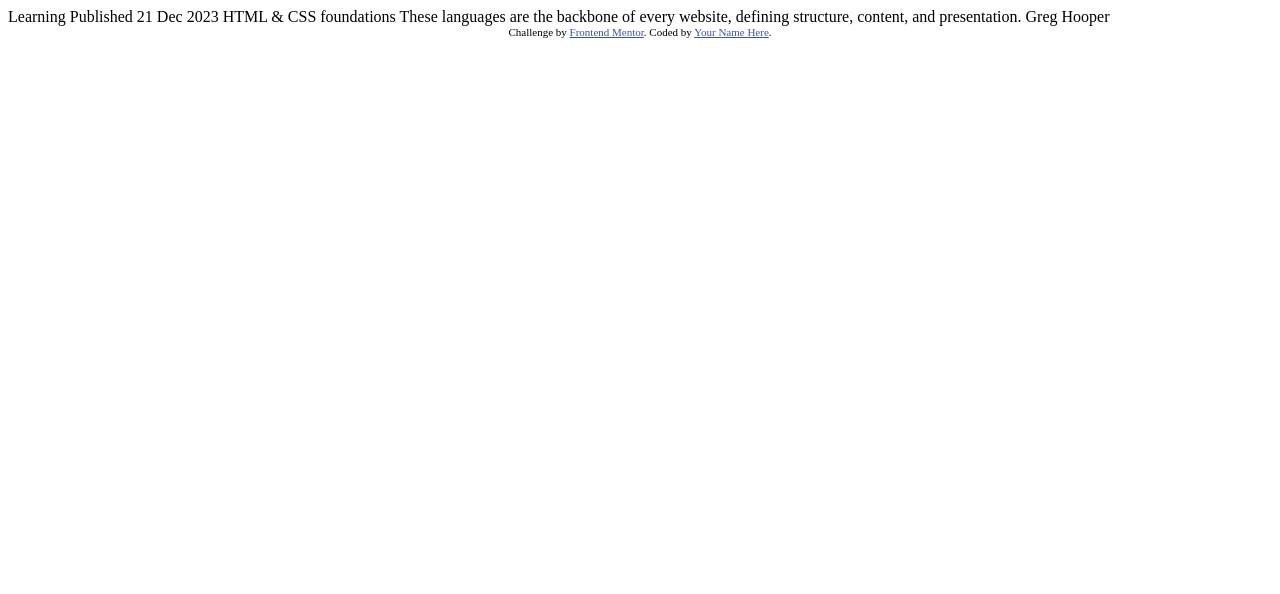
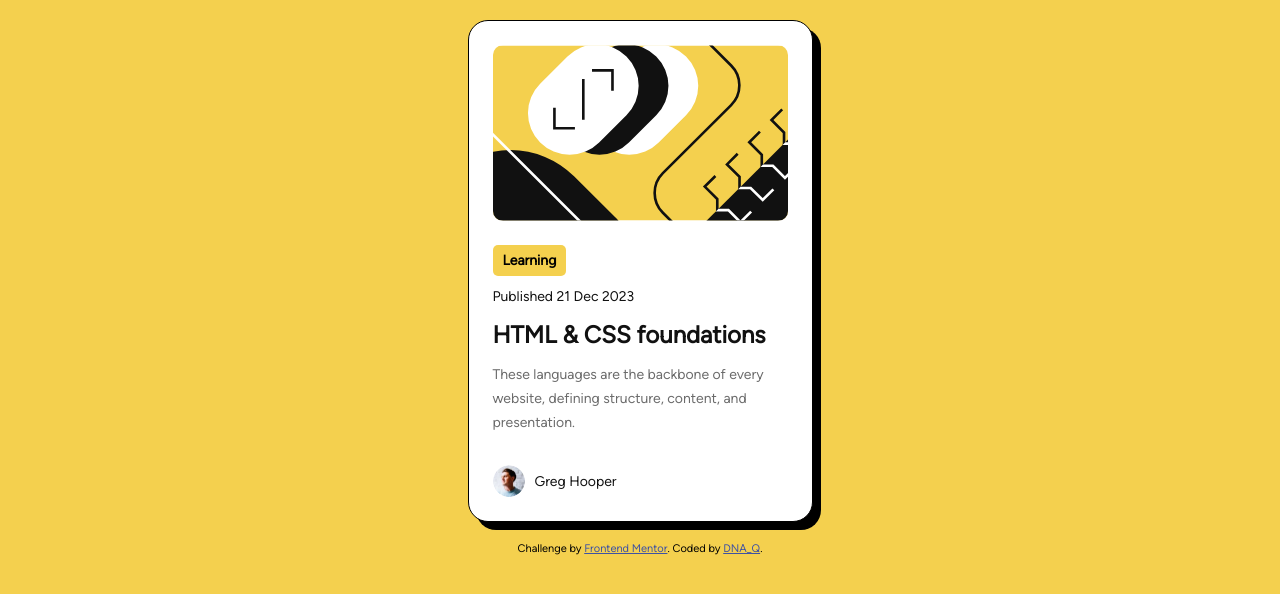
Before and after one commit to QuayeDNA/Frontend_Mentor_Projects, a plain HTML site: page Blog-Profile/index.html in a window 1280 px wide. Drawn offline with Linux system fonts and the light colour scheme.

Commit message:
Refactor Blog Profile component: restructure HTML, enhance semantics, and add CSS styles for improved layout

```diff
--- a/Blog-Profile/index.html
+++ b/Blog-Profile/index.html
@@ -1,34 +1,56 @@
 <!DOCTYPE html>
 <html lang="en">
+
 <head>
   <meta charset="UTF-8">
-  <meta name="viewport" content="width=device-width, initial-scale=1.0"> <!-- displays site properly based on user's device -->
+  <meta name="viewport" content="width=device-width, initial-scale=1.0">
+  <!-- displays site properly based on user's device -->
 
   <link rel="icon" type="image/png" sizes="32x32" href="./assets/images/favicon-32x32.png">
-
+  <link rel="stylesheet" href="./styles/styles.css">
   <title>Frontend Mentor | Blog preview card</title>
 
   <!-- Feel free to remove these styles or customise in your own stylesheet 👍 -->
   <style>
-    .attribution { font-size: 11px; text-align: center; }
-    .attribution a { color: hsl(228, 45%, 44%); }
+    .attribution {
+      font-size: 11px;
+      text-align: center;
+    }
+
+    .attribution a {
+      color: hsl(228, 45%, 44%);
+    }
   </style>
 </head>
+
 <body>
+  <header>
+    <h1 class="sr-only">Blog Profile</h1>
+  </header>
 
-  Learning
+  <main class="container">
+    <section class="card">
+      <img src="./assets/images/illustration-article.svg" alt="illustration-article" class="card__img">
 
-  Published 21 Dec 2023
+      <p class="card__tag">Learning</p>
 
-  HTML & CSS foundations
+      <div class="card__content">
+        <article class="card__article">
+          <p class="date">Published 21 Dec 2023</p>
+          <h5 class="title">HTML &amp; CSS foundations</h5>
+          <p>These languages are the backbone of every website, defining structure, content, and presentation.</p>
+        </article>
+        <span class="card__author">
+          <img src="./assets/images/image-avatar.webp" alt="Author Avatar" class="author__img">
+          <p class="author__name">Greg Hooper</p>
+        </span>
+      </div>
+    </section>
+    <div class="attribution">
+      Challenge by <a href="https://www.frontendmentor.io?ref=challenge" target="_blank">Frontend Mentor</a>.
+      Coded by <a href="#">DNA_Q</a>.
+    </div>
+  </main>
+</body>
 
-  These languages are the backbone of every website, defining structure, content, and presentation.
-
-  Greg Hooper
-
-  <div class="attribution">
-    Challenge by <a href="https://www.frontendmentor.io?ref=challenge" target="_blank">Frontend Mentor</a>.
-    Coded by <a href="#">Your Name Here</a>.
-  </div>
-</body>
 </html>
--- /dev/null
+++ b/Blog-Profile/styles/styles.css
@@ -0,0 +1,149 @@
+* {
+    margin: 0;
+    padding: 0;
+    box-sizing: border-box;
+}
+
+@font-face {
+  font-family: 'Figtree';
+  src: url('../assets/fonts/Figtree-Italic-VariableFont_wght.ttf') format('truetype-variations');
+  font-weight: 100 900;
+  font-style: italic;
+  font-display: swap;
+}
+
+@font-face {
+  font-family: 'Figtree';
+  src: url('../assets/fonts/Figtree-VariableFont_wght.ttf') format('truetype');
+  font-weight: 400;
+  font-style: normal;
+  font-display: swap;
+}
+
+:root {
+    --yellow: #F4D04E;
+    --grey-950: #111111;
+    --grey-500: #6b6b6b;
+    --white: #fff;
+
+    /* Typography */
+    --font-family: 'Figtree', sans-serif;
+    --font-size-1: 24px;
+    --font-size-2: 16px;
+    --font-size-3: 14px;
+    --line-height: 150%;
+    --letter-spacing: 0px;
+}
+
+body {
+    font-family: var(--font-family);
+    background-color: #F4D04E;
+}
+
+.container {
+    max-width: 385px;
+    max-height: 522px;
+    margin: 0 auto;
+    padding: 0 20px;
+}
+.card {
+    background-color: #fff;
+    border-radius: 20px;
+    margin: 20px 0;
+    padding: 24px;
+    position: relative;
+    box-shadow: 8px 8px 0px 0px #000000;
+    border: black solid 1px;
+}
+
+/* Remove the unnecessary pseudo-element */
+.card::before {
+    display: none;
+}
+
+.card__img {
+    width: 100%;
+    height: auto;
+    border-radius: 10px;
+    margin-bottom: 20px;
+}
+
+.card__content {
+    display: flex;
+    flex-direction: column;
+    gap: 10px;
+}
+
+.card__tag {
+    display: inline-block;
+    color: var(--black);
+    background-color: var(--yellow);
+    padding: 5px 10px;
+    border-radius: 5px;
+    font-size: var(--font-size-3);
+    line-height: var(--line-height);
+    letter-spacing: var(--letter-spacing);
+    font-weight: 900;
+    margin-bottom: 10px;
+}
+
+.card__article {
+    display: flex;
+    flex-direction: column;
+    gap: 10px;
+    color: var(--grey-500);
+    font-size: var(--font-size-2);
+    line-height: var(--line-height);
+    letter-spacing: var(--letter-spacing);
+    margin-bottom: 20px;
+}
+
+.date {
+    color: var(--grey-950);
+    font-size: var(--font-size-3);
+    line-height: var(--line-height);
+    letter-spacing: var(--letter-spacing);
+}
+
+.title {
+    color: var(--grey-950);
+    font-size: var(--font-size-1);
+    line-height: var(--line-height);
+    letter-spacing: var(--letter-spacing);
+    font-weight: bold;
+}
+
+.card__article p {
+    font-size: var(--font-size-3);
+}
+
+.card__author {
+    display: flex;
+    align-items: center;
+    gap: 10px;
+}
+
+.author__img {
+    width: 32px;
+    height: 32px;
+    border-radius: 50%;
+}
+
+.author__name {
+    color: var(--grey-950);
+    font-size: var(--font-size-3);
+    line-height: var(--line-height);
+    letter-spacing: var(--letter-spacing);
+}
+
+.sr-only {
+    position: absolute;
+    width: 1px;
+    height: 1px;
+    padding: 0;
+    margin: -1px;
+    overflow: hidden;
+    clip: rect(0, 0, 0, 0);
+    white-space: nowrap;
+    border-width: 0;
+}
```
Also changed, not shown: 3 other files.
